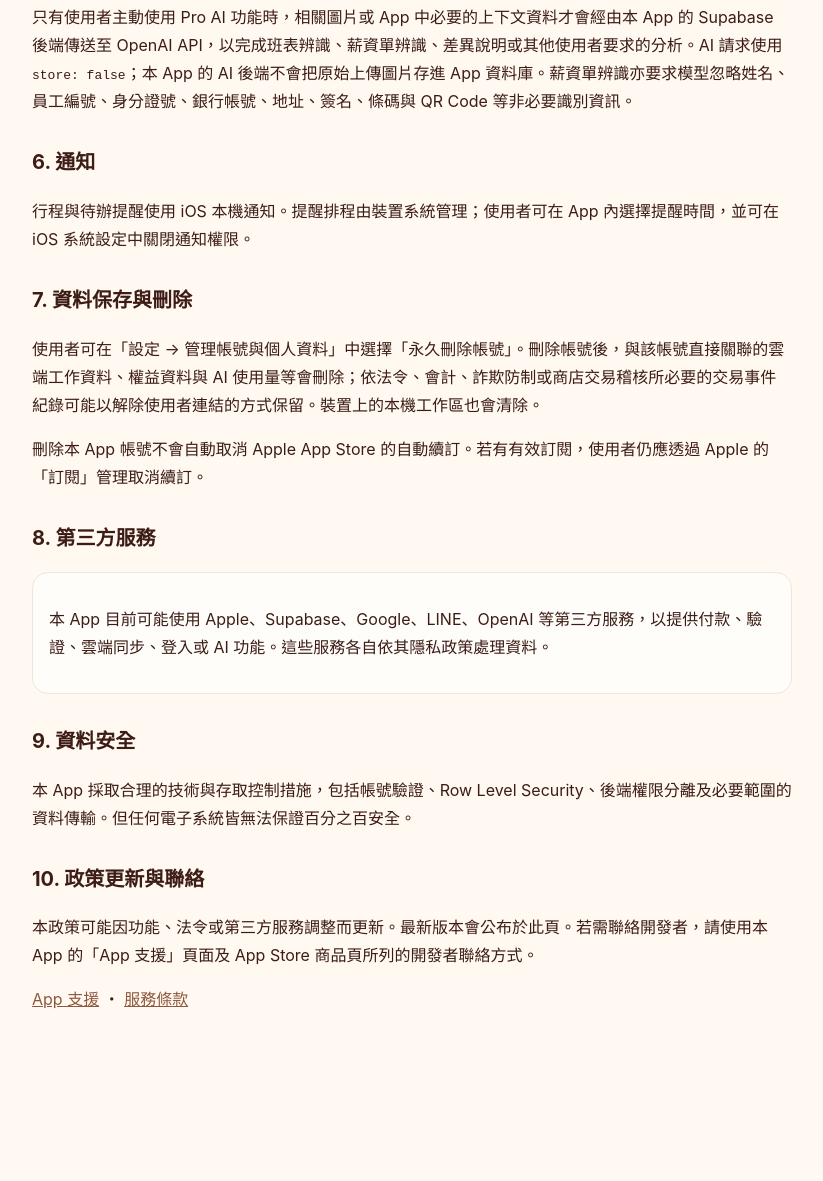
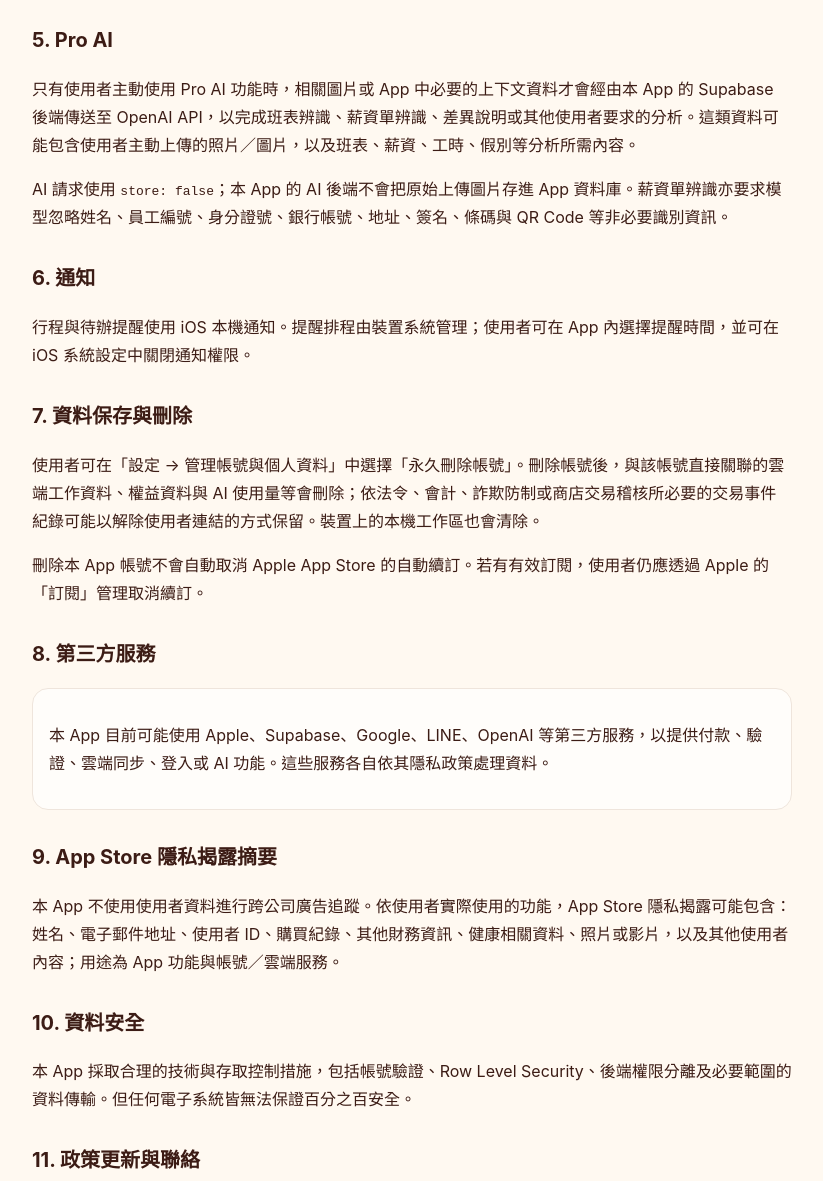
Before and after one commit to sonia6891/https-github.com-facebook-facebook-ios-sdk, a plain HTML site: page privacy.html in a window 1280 px wide. Shown: the part 934-2115 px from the top of the page, without its empty margins (228-1051 px from the left). Before the commit the page ends 2023 px from the top, so only its background shows below. Drawn offline with Linux system fonts and the light colour scheme.

Commit message:
Align privacy policy with App Store data disclosures

```diff
--- a/privacy.html
+++ b/privacy.html
@@ -22,12 +22,14 @@ main{max-width:760px;margin:auto;padding:28px 20px 60px}h1{font-size:30px}h2{mar
 
 <h2>3. Pro 雲端同步</h2>
 <p>只有在使用者具有有效 Pro／試用資格並主動啟用雲端同步後，本 App 才會將工作區資料傳送至 Supabase，以提供備份、跨裝置同步與資料還原。使用者可在 App 內關閉雲端同步。</p>
+<p>依使用者實際輸入與啟用的功能，雲端工作區可能包含：班表、工時、假別與備註、病假／生理假等健康相關請假紀錄、薪資與扣款等財務資訊、行程、待辦事項、使用者名稱、頭像及其他個人化設定。</p>
 
 <h2>4. 訂閱與付款</h2>
 <p>iOS 版 Pro 訂閱由 Apple App Store 處理。本 App 會接收與保存執行訂閱權益所需的交易／權益狀態，例如方案、狀態、到期時間及商店交易識別資訊。付款卡號等付款憑證由 Apple 處理，本 App 不會取得完整付款卡資料。</p>
 
 <h2>5. Pro AI</h2>
-<p>只有使用者主動使用 Pro AI 功能時，相關圖片或 App 中必要的上下文資料才會經由本 App 的 Supabase 後端傳送至 OpenAI API，以完成班表辨識、薪資單辨識、差異說明或其他使用者要求的分析。AI 請求使用 <code>store: false</code>；本 App 的 AI 後端不會把原始上傳圖片存進 App 資料庫。薪資單辨識亦要求模型忽略姓名、員工編號、身分證號、銀行帳號、地址、簽名、條碼與 QR Code 等非必要識別資訊。</p>
+<p>只有使用者主動使用 Pro AI 功能時，相關圖片或 App 中必要的上下文資料才會經由本 App 的 Supabase 後端傳送至 OpenAI API，以完成班表辨識、薪資單辨識、差異說明或其他使用者要求的分析。這類資料可能包含使用者主動上傳的照片／圖片，以及班表、薪資、工時、假別等分析所需內容。</p>
+<p>AI 請求使用 <code>store: false</code>；本 App 的 AI 後端不會把原始上傳圖片存進 App 資料庫。薪資單辨識亦要求模型忽略姓名、員工編號、身分證號、銀行帳號、地址、簽名、條碼與 QR Code 等非必要識別資訊。</p>
 
 <h2>6. 通知</h2>
 <p>行程與待辦提醒使用 iOS 本機通知。提醒排程由裝置系統管理；使用者可在 App 內選擇提醒時間，並可在 iOS 系統設定中關閉通知權限。</p>
@@ -39,10 +41,13 @@ main{max-width:760px;margin:auto;padding:28px 20px 60px}h1{font-size:30px}h2{mar
 <h2>8. 第三方服務</h2>
 <div class="box"><p>本 App 目前可能使用 Apple、Supabase、Google、LINE、OpenAI 等第三方服務，以提供付款、驗證、雲端同步、登入或 AI 功能。這些服務各自依其隱私政策處理資料。</p></div>
 
-<h2>9. 資料安全</h2>
+<h2>9. App Store 隱私揭露摘要</h2>
+<p>本 App 不使用使用者資料進行跨公司廣告追蹤。依使用者實際使用的功能，App Store 隱私揭露可能包含：姓名、電子郵件地址、使用者 ID、購買紀錄、其他財務資訊、健康相關資料、照片或影片，以及其他使用者內容；用途為 App 功能與帳號／雲端服務。</p>
+
+<h2>10. 資料安全</h2>
 <p>本 App 採取合理的技術與存取控制措施，包括帳號驗證、Row Level Security、後端權限分離及必要範圍的資料傳輸。但任何電子系統皆無法保證百分之百安全。</p>
 
-<h2>10. 政策更新與聯絡</h2>
+<h2>11. 政策更新與聯絡</h2>
 <p>本政策可能因功能、法令或第三方服務調整而更新。最新版本會公布於此頁。若需聯絡開發者，請使用本 App 的「App 支援」頁面及 App Store 商品頁所列的開發者聯絡方式。</p>
 <p><a href="./support.html">App 支援</a> ・ <a href="./terms.html">服務條款</a></p>
 </main></body></html>
```
